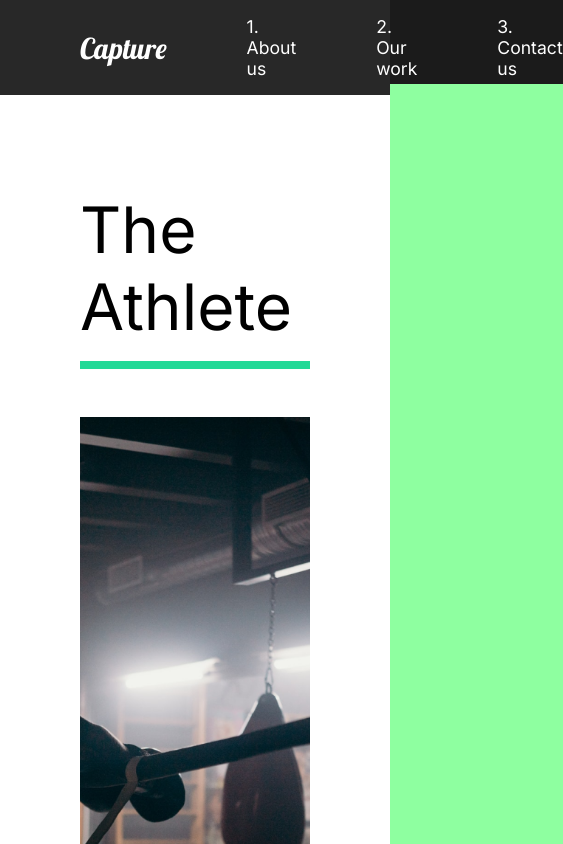
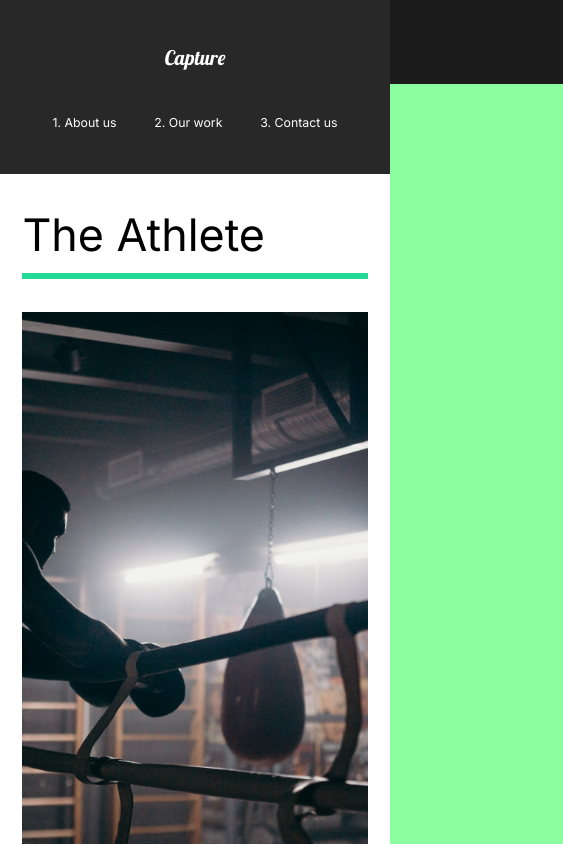
Before and after one commit to ixycreativity/Capture-Portfolio-React, a React (Create React App) app: page /work in a window 390 px wide. Shown: the top 844 px of the page, 563 px wide, since content can reach past the window. Built offline with nearby package versions, Linux system fonts and the light colour scheme.

Commit message:
responsive styles

```diff
--- a/src/App.js
+++ b/src/App.js
@@ -13,6 +13,7 @@ function App() {
   return (
     <div className="App">
       <GlobalStyle />
+
       <Nav />
       <AnimatePresence mode="wait">
         <Routes location={location} key={location.pathname}>
--- a/src/components/GlobalStyle.js
+++ b/src/components/GlobalStyle.js
@@ -6,9 +6,18 @@ const GlobalStyle = createGlobalStyle`
     padding: 0;
     box-sizing: border-box;
 }
+html{
+    @media (max-width: 1200px) {
+        font-size: 80%;
+    }
+    @media (max-width: 700px) {
+        font-size: 70%;
+    }
+}
 body{
     background: #1b1b1b;
     font-family: 'Inter', sans-serif;
+    overflow-x: hidden;
 }
 button{
     font-weight: bold;
--- a/src/components/Nav.jsx
+++ b/src/components/Nav.jsx
@@ -1,6 +1,7 @@
 import React from "react";
 import styled from "styled-components";
 import { Link } from "react-router-dom";
+import { motion } from "framer-motion";
 
 const Nav = () => {
   return (
@@ -13,6 +14,11 @@ const Nav = () => {
       <ul>
         <li>
           <Link to="/">1. About us</Link>
+          <Line
+            transition={{ duration: 0.75 }}
+            initial={{ width: "5%" }}
+            animate={{ width: "50%" }}
+          />
         </li>
         <li>
           <Link to="/work">2. Our work</Link>
@@ -33,6 +39,9 @@ const StyledNav = styled.nav`
   align-items: center;
   padding: 1rem 5rem;
   background-color: #282828;
+  position: sticky;
+  top: 0;
+  z-index: 10;
   a {
     color: white;
     text-decoration: none;
@@ -50,6 +59,31 @@ const StyledNav = styled.nav`
     font-family: "Lobster", cursive;
     font-weight: lighter;
   }
+  @media (max-width: 1000px) {
+    flex-direction: column;
+    padding: 2rem 1rem;
+    #logo {
+      display: inline-block;
+      margin: 2rem;
+    }
+    ul {
+      padding: 2rem;
+      justify-content: space-around;
+      width: 100%;
+      li {
+        padding: 0;
+      }
+    }
+  }
+`;
+
+const Line = styled(motion.div)`
+  height: 0.3rem;
+  color: #23d997;
+  width: 5%;
+  position: absolute;
+  bottom: -80%;
+  left: 60%;
 `;
 
 export default Nav;
--- /dev/null
+++ b/src/components/ScrollTop.jsx
@@ -0,0 +1,16 @@
+import React, { useEffect } from "react";
+import { useLocation } from "react-router-dom";
+
+const ScrollTop = () => {
+  const { pathname } = useLocation();
+  useEffect(() => {
+    window.scroll({
+      top: 0,
+      left: 0,
+    });
+  }, [pathname]);
+
+  return null;
+};
+
+export default ScrollTop;
--- a/src/components/ServicesSection.jsx
+++ b/src/components/ServicesSection.jsx
@@ -74,6 +74,9 @@ const Services = styled(About)`
 const Cards = styled.div`
   display: flex;
   flex-wrap: wrap;
+  @media (max-width: 1000px) {
+    justify-content: center;
+  }
 `;
 
 const Card = styled.div`
--- a/src/pages/AboutUs.js
+++ b/src/pages/AboutUs.js
@@ -4,6 +4,7 @@ import ServicesSection from "../components/ServicesSection";
 import FaqSection from "../components/FaqSection";
 import { motion } from "framer-motion";
 import { pageAnimation } from "../animation";
+import ScrollTop from "../components/ScrollTop";
 
 const AboutUs = () => {
   return (
@@ -16,6 +17,7 @@ const AboutUs = () => {
       <AboutSection />
       <ServicesSection />
       <FaqSection />
+      <ScrollTop />
     </motion.div>
   );
 };
--- a/src/pages/ContactUs.js
+++ b/src/pages/ContactUs.js
@@ -45,11 +45,19 @@ const ContactStyle = styled(motion.div)`
   padding: 5rem 10rem;
   color: #353535;
   min-height: 90vh;
+  @media (max-width: 1000px) {
+    padding: 2rem;
+    font-size: 1rem;
+    margin-top: 5rem;
+  }
 `;
 
 const Title = styled.div`
   margin-bottom: 4rem;
   color: black;
+  @media (max-width: 1000px) {
+    margin-top: 5rem;
+  }
 `;
 
 const Hide = styled.div`
@@ -62,6 +70,11 @@ const Social = styled(motion.div)`
   h2 {
     margin: 2rem;
   }
+  @media (max-width: 1000px) {
+    h2 {
+      font-size: 2rem;
+    }
+  }
 `;
 
 const Circle = styled.div`
--- a/src/pages/MovieDetail.js
+++ b/src/pages/MovieDetail.js
@@ -5,6 +5,7 @@ import { MovieState } from "../movieState";
 import Award from "../components/Award";
 import { motion } from "framer-motion";
 import { pageAnimation } from "../animation";
+import ScrollTop from "../components/ScrollTop";
 
 const MovieDetail = () => {
   const params = useParams();
@@ -48,6 +49,7 @@ const MovieDetail = () => {
           </ImageDisplay>
         </Details>
       )}
+      <ScrollTop />
     </>
   );
 };
@@ -78,6 +80,10 @@ const Awards = styled.div`
   justify-content: space-around;
   align-items: center;
   margin: 5rem;
+  @media (max-width: 1000px) {
+    display: block;
+    margin: 2rem;
+  }
 `;
 
 const ImageDisplay = styled.div`
--- a/src/pages/OurWork.js
+++ b/src/pages/OurWork.js
@@ -14,6 +14,7 @@ import {
   sliderContainer,
 } from "../animation";
 import { useScroll } from "../components/useScroll";
+import ScrollTop from "../components/ScrollTop";
 
 const OurWork = () => {
   const [element, controls] = useScroll();
@@ -61,6 +62,7 @@ const OurWork = () => {
           <img src={goodtimes} alt="good times" />
         </Link>
       </Movie>
+      <ScrollTop />
     </Work>
   );
 };
@@ -71,6 +73,9 @@ const Work = styled(motion.div)`
   padding: 5rem;
   h2 {
     padding: 1rem 0rem;
+  }
+  @media (max-width: 1000px) {
+    padding: 2rem;
   }
 `;
 const Movie = styled(motion.div)`
--- a/src/styles.js
+++ b/src/styles.js
@@ -8,6 +8,14 @@ export const About = styled(motion.div)`
   align-items: center;
   padding: 5rem;
   color: white;
+  @media (max-width: 1000px) {
+    display: block;
+    padding: 2rem;
+    text-align: center;
+    & > div {
+      margin: 5rem 0rem;
+    }
+  }
 `;
 
 export const Description = styled.div`
```
